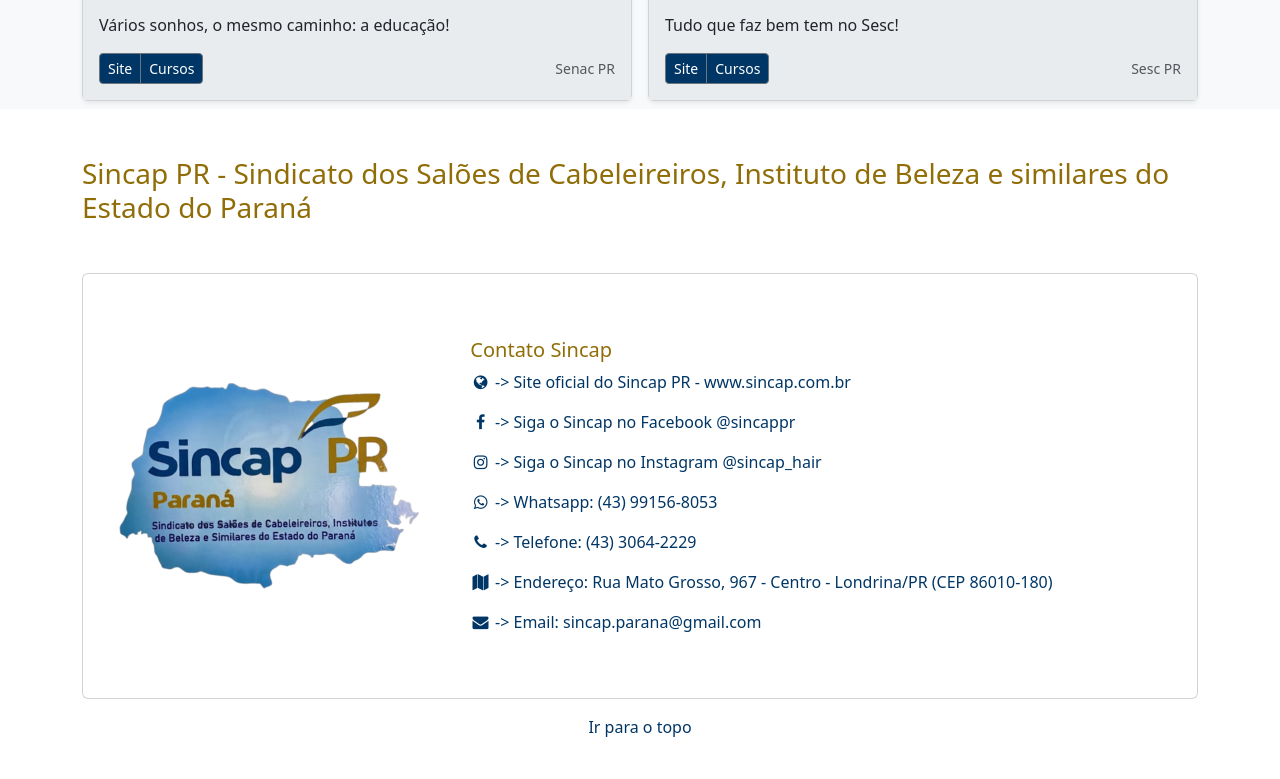
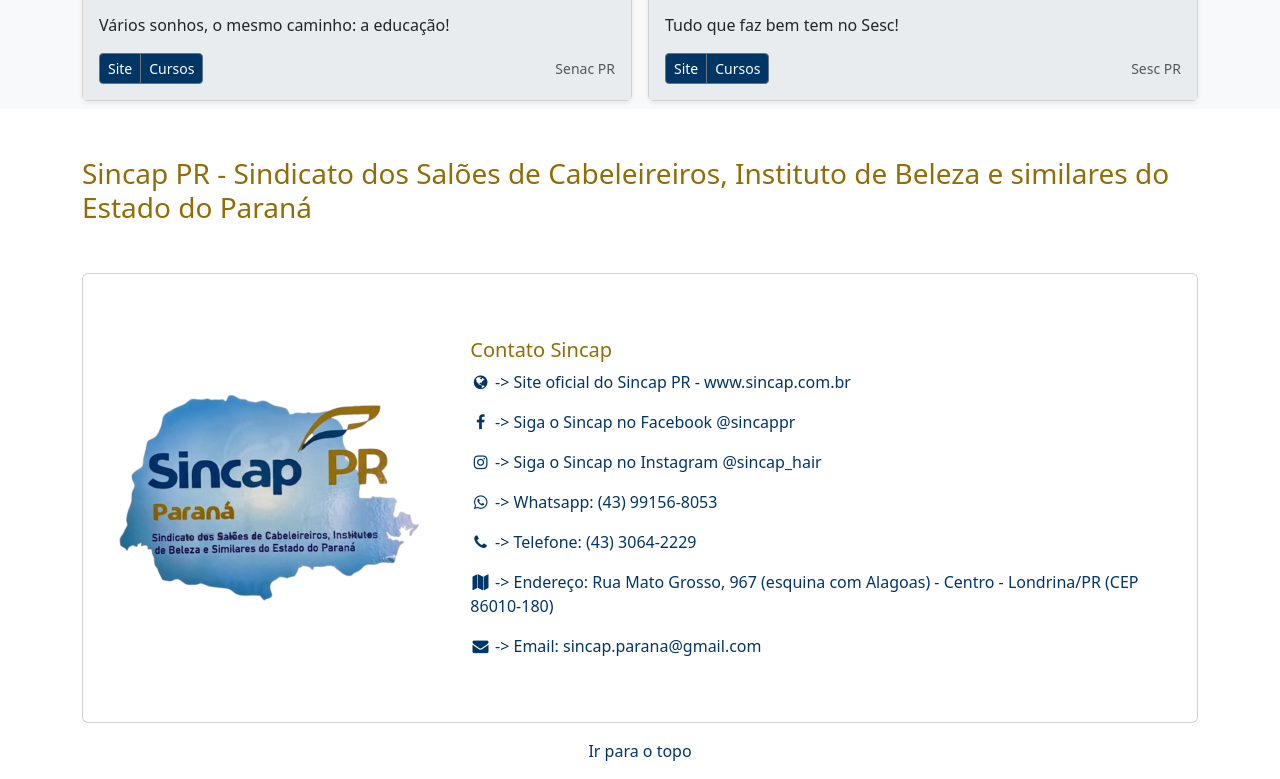
Before and after one commit to sincaplondrina/parceiros, a plain HTML site: page index.html in a window 1280 px wide. Shown: the part 1511-2290 px from the top of the page. Before the commit the page ends 2266 px from the top, so only its background shows below. Drawn offline with nearby package versions, Linux system fonts and the light colour scheme.

Commit message:
Update index.html

```diff
--- a/index.html
+++ b/index.html
@@ -566,7 +566,7 @@
                             <p class="card-text"><a href="https://www.instagram.com/sincap_hair/" class="text-dark" target="_blank"><i class="fa fa-instagram fa-fw"></i> -> Siga o Sincap no Instagram @sincap_hair</a></p>
                             <p class="card-text"><a href="https://wa.me/5543991568053" class="text-dark" target="_blank"><i class="fa fa-whatsapp fa-fw"></i> -> Whatsapp: (43) 99156-8053</a></p>
                             <p class="card-text"><a href="tel:+554330642229" class="text-dark" target="_blank"><i class="fa fa-phone fa-fw"></i> -> Telefone: (43) 3064-2229</a></p>
-                            <p class="card-text"><a href="https://g.co/kgs/7K9z74s" class="text-dark" target="_blank"><i class="fa fa-map fa-fw"></i> -> Endereço: Rua Mato Grosso, 967 - Centro - Londrina/PR (CEP 86010-180)</a></p>
+                            <p class="card-text"><a href="https://g.co/kgs/7K9z74s" class="text-dark" target="_blank"><i class="fa fa-map fa-fw"></i> -> Endereço: Rua Mato Grosso, 967 (esquina com Alagoas) - Centro - Londrina/PR (CEP 86010-180)</a></p>
                             <p class="card-text"><a href="mailto:sincap.parana@gmail.com" class="text-dark" target="_blank"><i class="fa fa-envelope fa-fw"></i> -> Email: sincap.parana@gmail.com</a></p>
                         </div>
                     </div>
```
